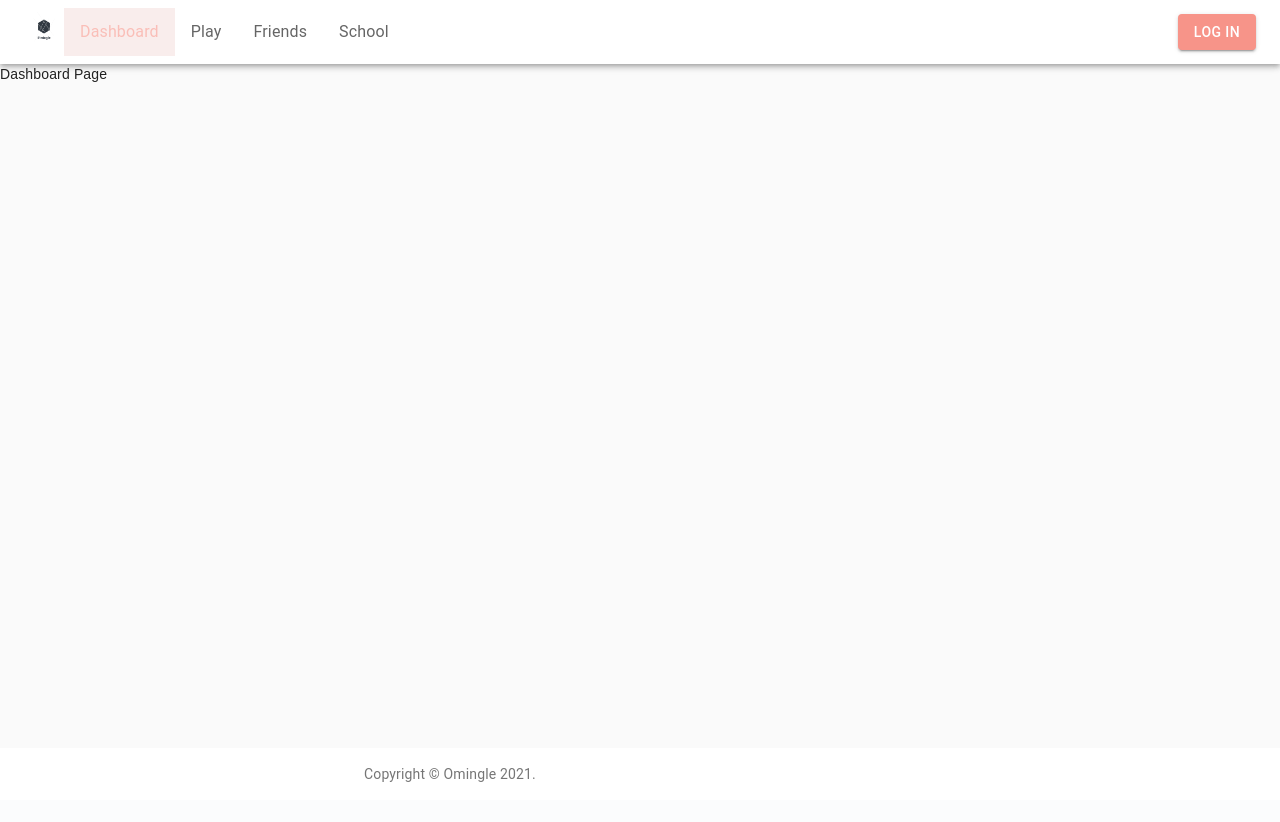
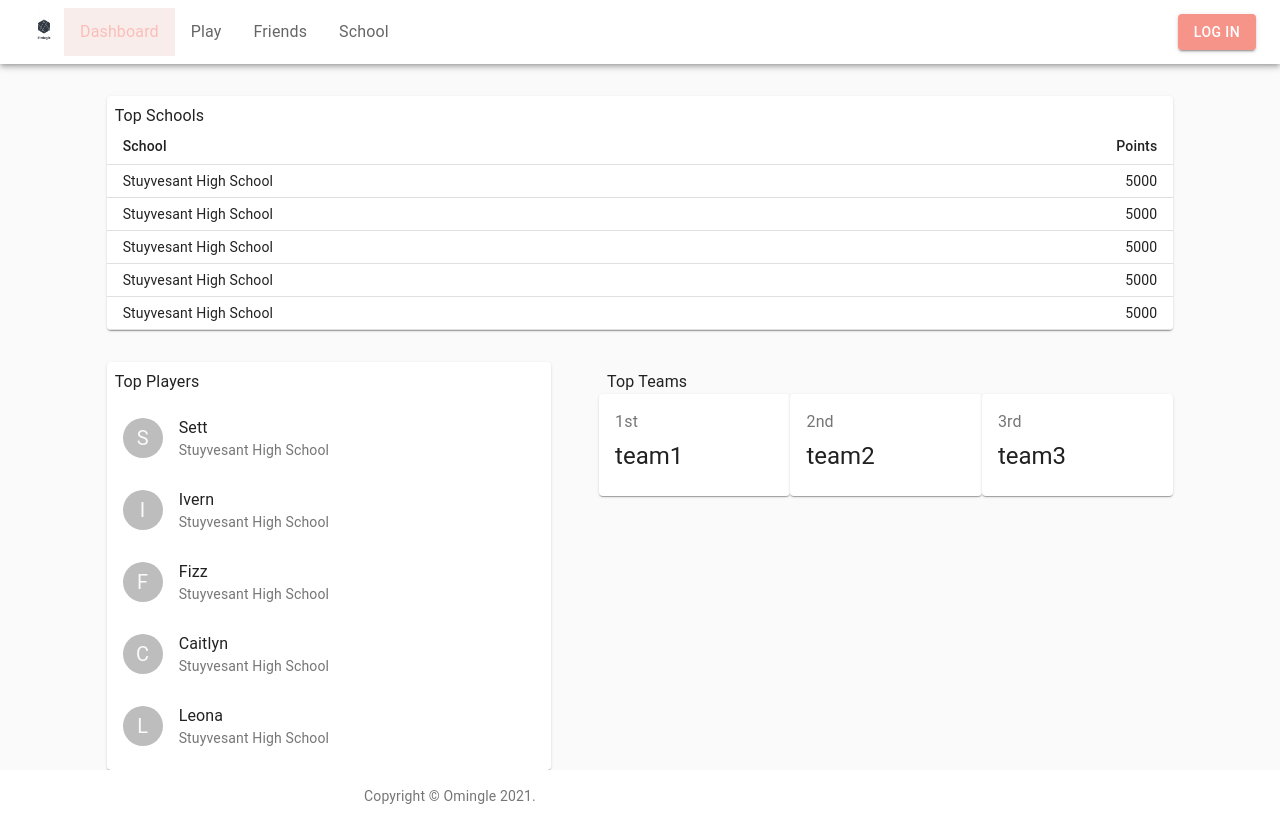
Before and after one commit to esteakshapin/omingle-front-end, a React (Create React App) app: page / in a window 1280 px wide. Before the commit the page ends 800 px from the top, so only its background shows below. Built offline with nearby package versions, Linux system fonts and the light colour scheme.

Commit message:
dashboard

```diff
--- a/src/components/navbar.jsx
+++ b/src/components/navbar.jsx
@@ -6,7 +6,9 @@ import {
   List,
   ListItem,
   ListItemText,
-  Button
+  Button,
+  Menu,
+  MenuItem
 } from "@material-ui/core";
 import Avatar from "@material-ui/core/Avatar";
 import logo from "../assets/images/logo_transparent.png";
@@ -63,6 +65,16 @@ const Header = (props) => {
   const [isLoggedIn, setLoggedIn] = useState(localStorage.getItem('token') ? true : false);
   const [firstName, setFirstName] = useState(localStorage.getItem('firstName'));
   const [lastName, setLastName] = useState(localStorage.getItem('lastName'));
+  //avatar dropdown
+  const [anchorEl, setAnchorEl] = React.useState(null);
+
+  const handleClick = (event) => {
+    setAnchorEl(event.currentTarget);
+  };
+
+  const handleClose = () => {
+    setAnchorEl(null);
+  };
 
   // check to make sure user is still logged in
   useEffect(() => {
@@ -97,6 +109,7 @@ const Header = (props) => {
 
   const logOut = useCallback(
     async () => {
+      handleClose()
       axios({
         method: 'POST',
         url: "http://localhost:8000/rest-auth/logout/",
@@ -187,8 +200,16 @@ const Header = (props) => {
           </List>{" "}
         </div>
 
-        {isLoggedIn ? <Avatar onClick={logOut}>{firstName.charAt(0) + lastName.charAt(0)}</Avatar> : <GoogleSocialAuth logIn={logIn} />}
-
+        {isLoggedIn ? <Avatar onClick={handleClick} style={{"cursor": "pointer"}}>{firstName.charAt(0) + lastName.charAt(0)}</Avatar> : <GoogleSocialAuth logIn={logIn} />}
+        <Menu
+          id="simple-menu"
+          anchorEl={anchorEl}
+          keepMounted
+          open={Boolean(anchorEl)}
+          onClose={handleClose}
+        >
+          <MenuItem onClick={logOut}>Logout</MenuItem>
+      </Menu>
       </Toolbar>
     </AppBar>
   );
--- a/src/pages/dashboard.jsx
+++ b/src/pages/dashboard.jsx
@@ -1,9 +1,170 @@
-import React from 'react';
+import React from "react";
+import { makeStyles } from "@material-ui/core/styles";
+import Paper from "@material-ui/core/Paper";
+import Grid from "@material-ui/core/Grid";
+import Table from "@material-ui/core/Table";
+import TableBody from "@material-ui/core/TableBody";
+import TableCell from "@material-ui/core/TableCell";
+import TableContainer from "@material-ui/core/TableContainer";
+import TableHead from "@material-ui/core/TableHead";
+import TableRow from "@material-ui/core/TableRow";
+import {
+  List,
+  ListItem,
+  ListItemAvatar,
+  Avatar,
+  ListItemText,
+  Divider,
+  Typography,
+    Card,
+    CardContent
+} from "@material-ui/core";
+
+const useStyles = makeStyles((theme) => ({
+  root: {
+    flexGrow: 1,
+  },
+  content: {
+    paddingTop: "2rem",
+  },
+}));
+
+function createData(schoolName, points) {
+  return { schoolName, points };
+}
+
+const rows = [
+  createData("Stuyvesant High School", 5000),
+  createData("Stuyvesant High School", 5000),
+  createData("Stuyvesant High School", 5000),
+  createData("Stuyvesant High School", 5000),
+  createData("Stuyvesant High School", 5000),
+];
 
 export default function Dashboard() {
-    return (
-        <div>
-            Dashboard Page
-        </div>
-    )
+  const classes = useStyles();
+  let leaderboardUsers = ["Sett", "Ivern", "Fizz", "Caitlyn", "Leona"];
+
+  return (
+    <div className={classes.root}>
+      <Grid container>
+        <Grid item xs={1} />
+        <Grid item xs={10} className={classes.content}>
+          <TableContainer component={Paper}>
+            <Typography style={{ padding: "8px 0 0 8px" }}>
+              Top Schools
+            </Typography>
+            <Table
+              className={classes.table}
+              size={"small"}
+              aria-label="simple table"
+            >
+              <TableHead>
+                <TableRow>
+                  <TableCell>School</TableCell>
+                  <TableCell align="right">Points</TableCell>
+                </TableRow>
+              </TableHead>
+              <TableBody>
+                {rows.map((row) => (
+                  <TableRow key={row.schoolName}>
+                    <TableCell component="th" scope="row">
+                      {row.schoolName}
+                    </TableCell>
+                    <TableCell align="right">{row.points}</TableCell>
+                  </TableRow>
+                ))}
+              </TableBody>
+            </Table>
+          </TableContainer>
+        </Grid>
+        <Grid item xs={1} />
+      </Grid>
+      <Grid container>
+        <Grid item xs={1} />
+        <Grid item xs={10} className={classes.content}>
+          <Grid container>
+            <Grid item xs={5}>
+            <Paper>
+              <Typography style={{ padding: "8px 0 0 8px" }}>
+                Top Players
+              </Typography>
+              <List>
+                {leaderboardUsers.map((user) => {
+                  return (
+                    <ListItem>
+                      <ListItemAvatar>
+                        <Avatar>{user.charAt(0).toUpperCase()}</Avatar>
+                      </ListItemAvatar>
+                      <ListItemText
+                        primary={user}
+                        secondary={"Stuyvesant High School"}
+                      />
+                    </ListItem>
+                  );
+                })}
+              </List>
+            </Paper>
+          </Grid>
+          <Grid item xs={7} style={{"padding-left": "3rem"}}>
+            <Typography style={{ padding: "8px 0 0 8px" }}>
+                Top Teams
+              </Typography>
+            <Grid container>
+              <Grid item xs={4}>
+                <Card className={classes.root}>
+                  <CardContent>
+                    <Typography
+                      className={classes.title}
+                      color="textSecondary"
+                      gutterBottom
+                    >
+                      1st
+                    </Typography>
+                    <Typography variant="h5" component="h2">
+                      team1
+                    </Typography>
+                  </CardContent>
+                </Card>
+              </Grid>
+              <Grid item xs={4}>
+                <Card className={classes.root}>
+                  <CardContent>
+                    <Typography
+                      className={classes.title}
+                      color="textSecondary"
+                      gutterBottom
+                    >
+                      2nd
+                    </Typography>
+                    <Typography variant="h5" component="h2">
+                      team2
+                    </Typography>
+                  </CardContent>
+                </Card>
+              </Grid>
+              <Grid item xs={4}>
+                <Card className={classes.root}>
+                  <CardContent>
+                    <Typography
+                      className={classes.title}
+                      color="textSecondary"
+                      gutterBottom
+                    >
+                      3rd
+                    </Typography>
+                    <Typography variant="h5" component="h2">
+                      team3
+                    </Typography>
+                  </CardContent>
+                </Card>
+              </Grid>
+            </Grid>
+          </Grid>
+          </Grid>
+        </Grid>
+        <Grid item xs={1} />
+      </Grid>
+    </div>
+  );
 }
```
